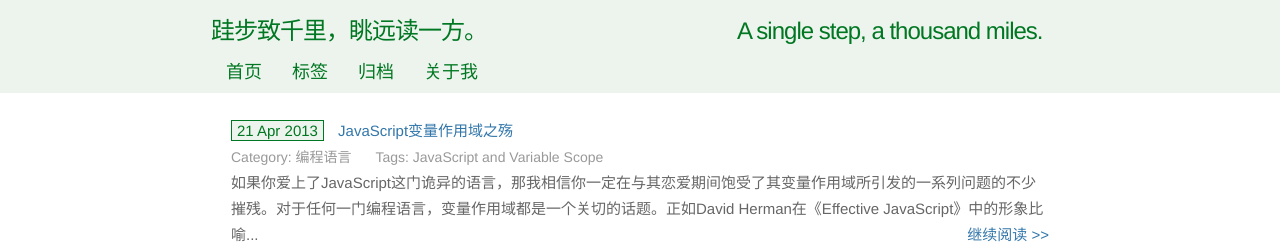
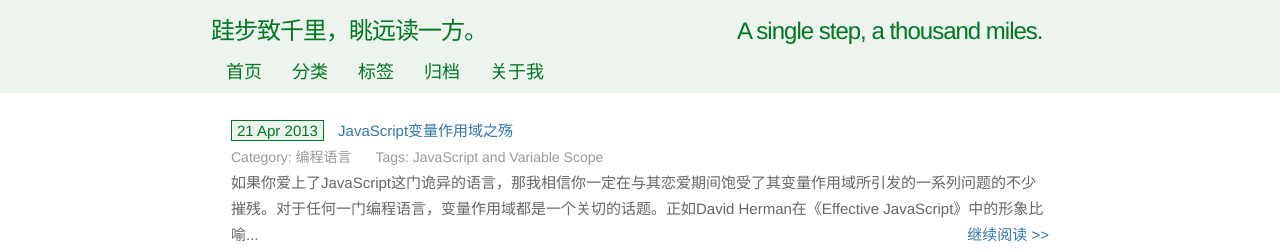
Before and after one commit to cloveryu/cloveryu.github.com, a Jekyll site: the page built from index.html, in a window 1280 px wide. Shown: the top 252 px of the page. Built offline with Jekyll 4.4.1, drawn with Linux system fonts in a browser that asks for light colours; comment, search, counter and statistics services are not loaded.

Commit message:
updated layout

```diff
--- a/_includes/themes/the-minimum/default.html
+++ b/_includes/themes/the-minimum/default.html
@@ -25,6 +25,7 @@
 				<nav class="nav-global">
 					<ul>
 						<li class="home"><a href="/">首页</a></li>
+						<li class="category"><a href="/categories">分类</a></li>
 						<li class="tag"><a href="/tags">标签</a></li>
 						<li class="archive"><a href="/archive">归档</a></li>
 						<li class="about"><a href="/about">关于我</a></li>
--- a/categories.html
+++ b/categories.html
@@ -1,6 +1,6 @@
 ---
 layout: page
-title: Categories
+title: 分类
 header: Posts By Category
 group: navigation
 ---
```
